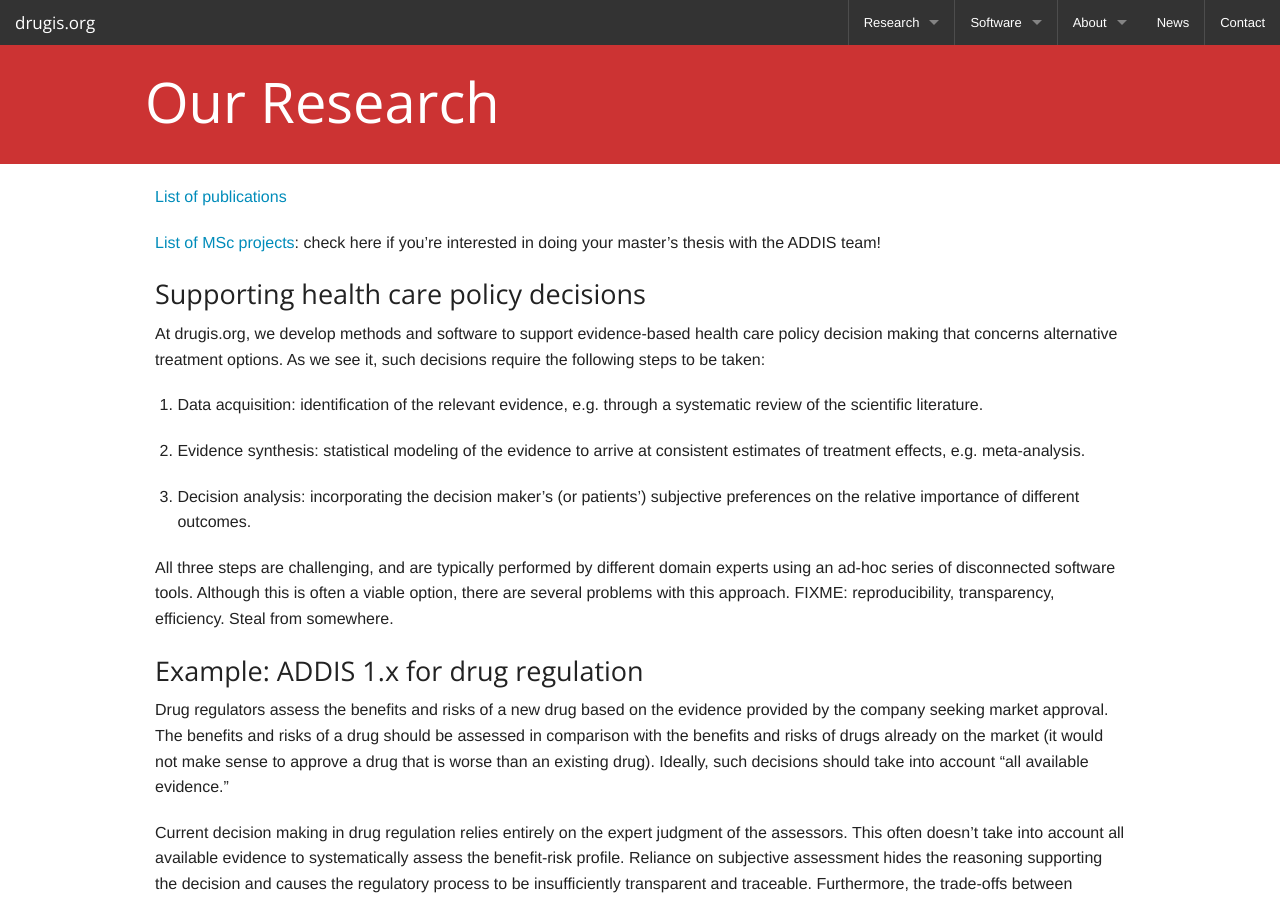
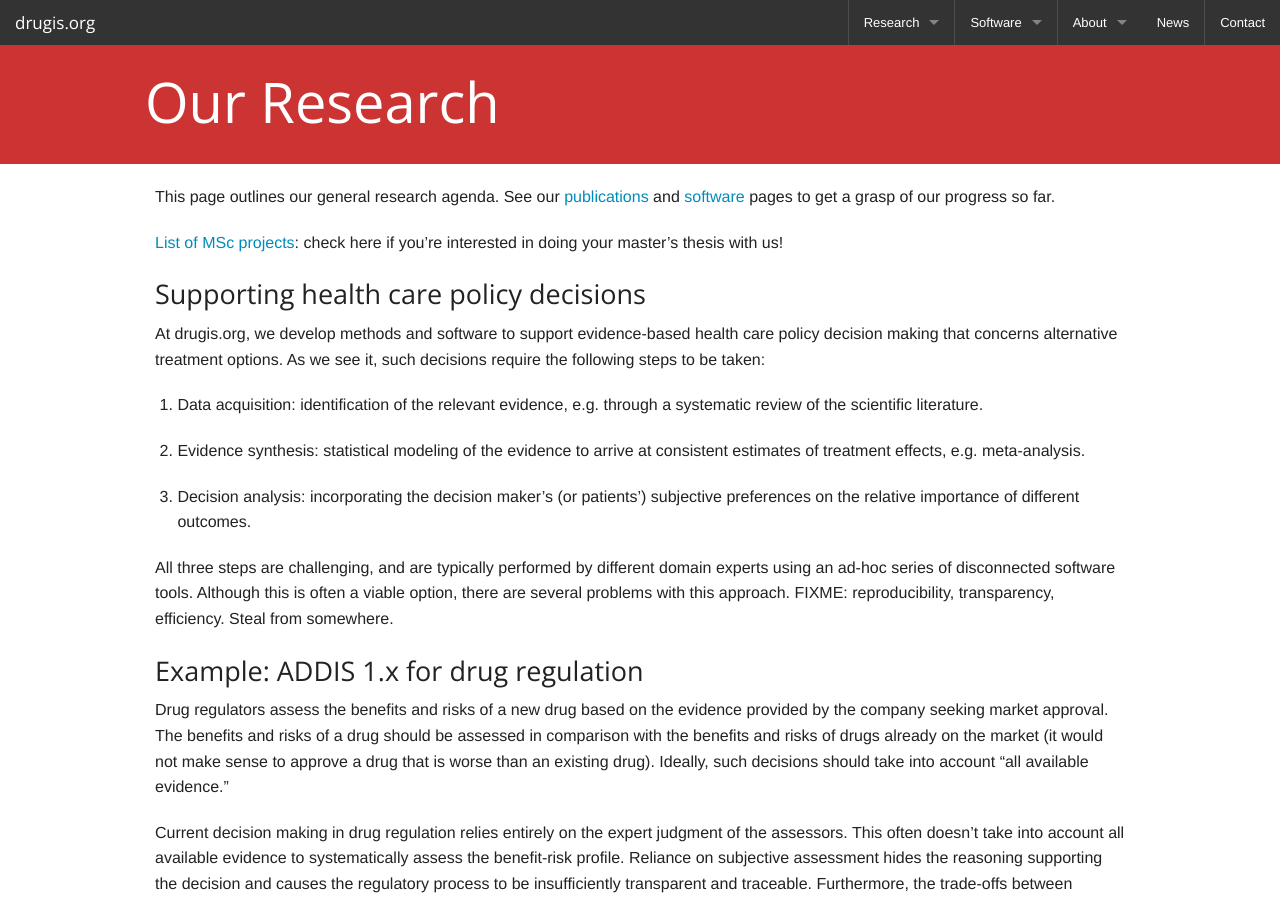
Before and after one commit to drugis/drugis.org, a Jekyll site: the page built from research/index.md, in a window 1280 px wide and 900 px high. Built offline with Jekyll 4.4.1, drawn with Linux system fonts in a browser that asks for light colours; Markdown is read by kramdown in place of the engine named in the settings.

Commit message:
Working citations

```diff
--- a/research/index.md
+++ b/research/index.md
@@ -3,9 +3,9 @@ layout: content
 title:  Our Research
 ---
 
-[List of publications](/research/publications)
+This page outlines our general research agenda. See our [publications](/research/publications) and [software](/software) pages to get a grasp of our progress so far.
 
-[List of MSc projects](/research/msc-projects): check here if you're interested in doing your master's thesis with the ADDIS team!
+[List of MSc projects](/research/msc-projects): check here if you're interested in doing your master's thesis with us!
 
 ### Supporting health care policy decisions
 
```
Also changed, not shown: software/addis1/index.md (+5 -3 lines).
